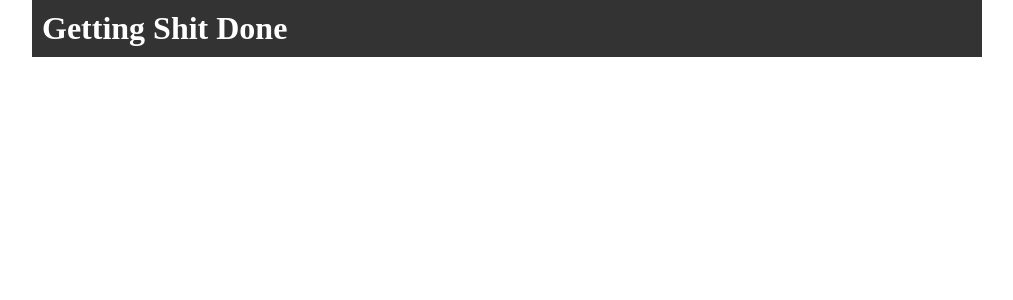
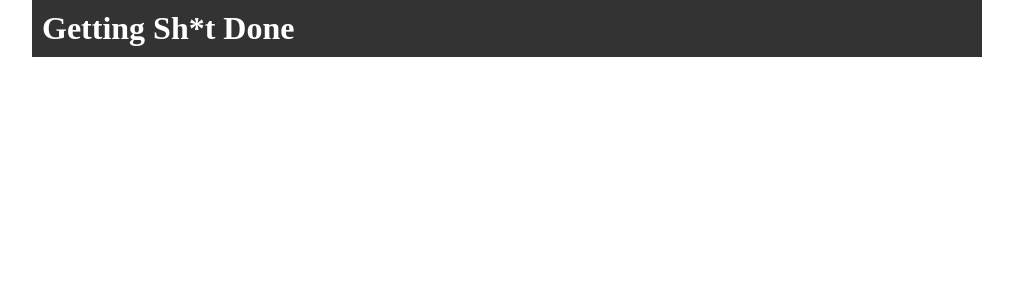
Before and after one commit to aldeka/gsd, a Django app: template gsd/templates/base.html in a window 1280 px wide. Shown: the top 300 px of the page, without its empty margins (133-1146 px from the left). Run offline with Django 3.2, Linux system fonts and the light colour scheme; the template is opened without the code that fills it, so the values that code supplies are empty; some libraries are stand-ins or nearby versions.

Commit message:
crass bowdlerizing

```diff
--- a/gsd/templates/base.html
+++ b/gsd/templates/base.html
@@ -1,7 +1,7 @@
 <!DOCTYPE html>
 <html>
 <head>
-<title>Getting Shit Done</title>
+<title>GSD</title>
 
 {% load static %}
 {% get_static_prefix as STATIC_PREFIX %}
@@ -21,7 +21,7 @@
 
 <div id="container">
     <div id="masthead">
-    <h1>Getting Shit Done</h1>
+    <h1>Getting Sh*t Done</h1>
     </div>
 
     {% block content %}
```
